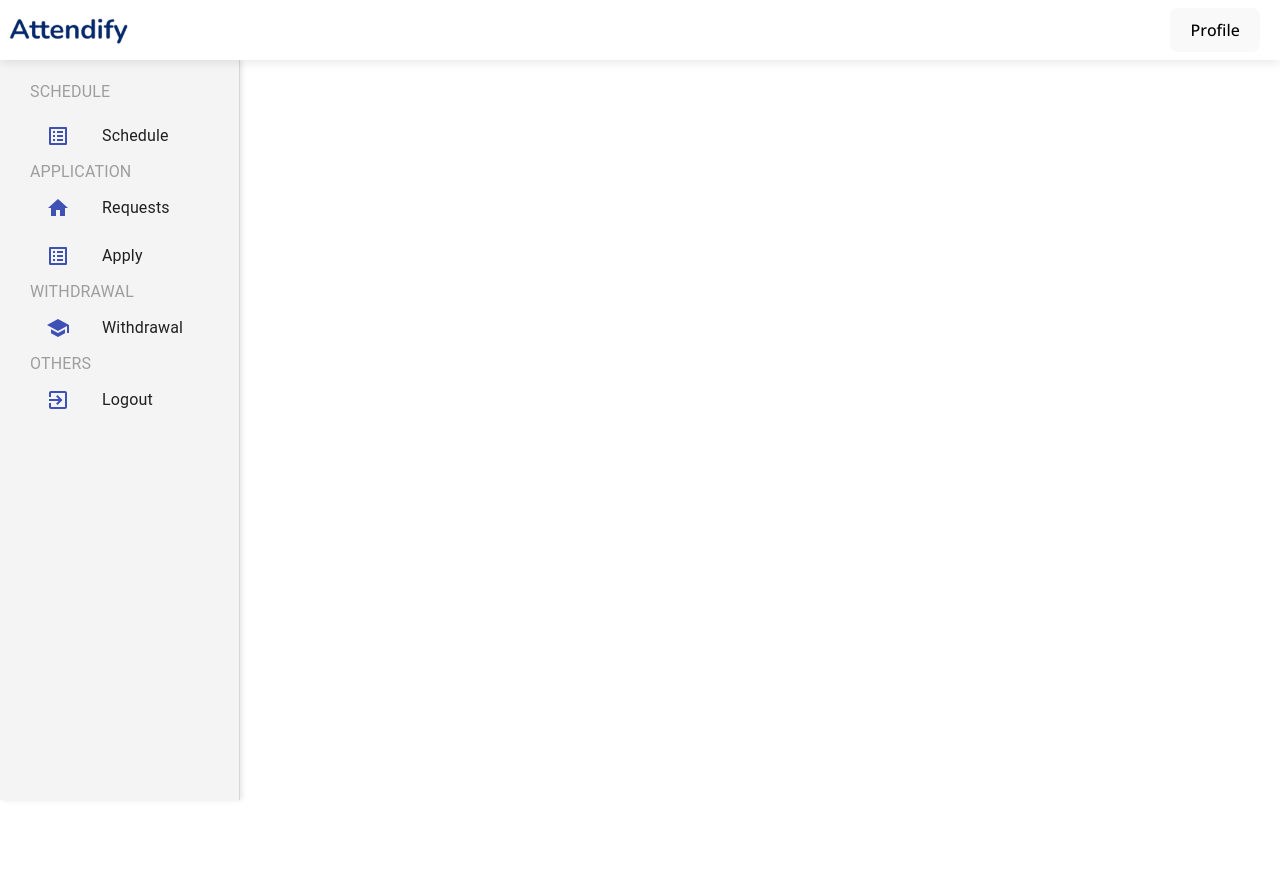
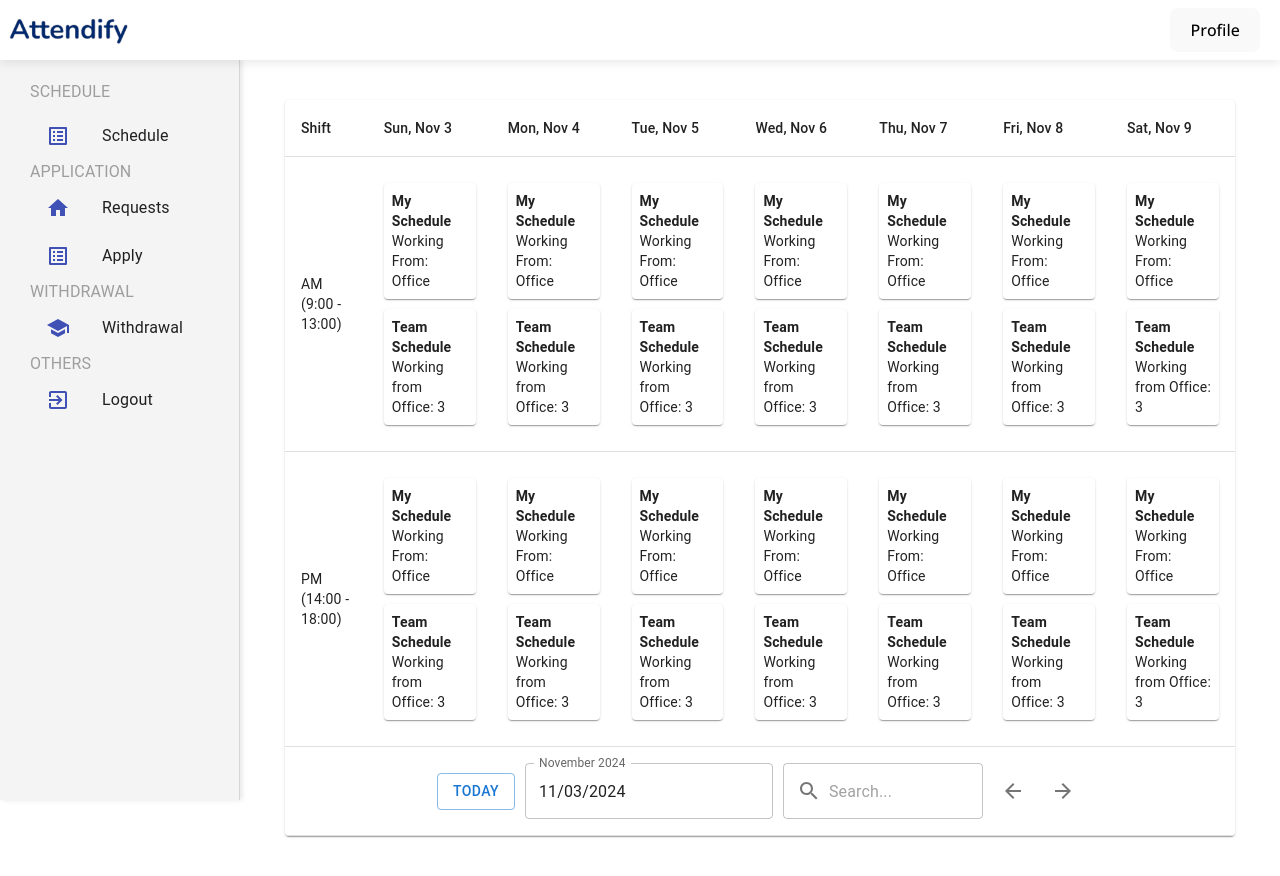
Before and after one commit to ivyn-yak/IS212-G9T5, a React (Vite) app in the folder frontend/: page /1/Manager/Schedule in a window 1280 px wide. Before the commit the page ends 800 px from the top, so only its background shows below. Built offline with nearby package versions, Linux system fonts and the light colour scheme; the HTML template or start-up script is replaced by a standard one.

Commit message:
manager view staff schedule

```diff
--- a/frontend/src/App.jsx
+++ b/frontend/src/App.jsx
@@ -1,9 +1,10 @@
 import React from 'react';
 import { BrowserRouter as Router, Route, Routes, Link } from 'react-router-dom';
 import Home from './pages/Home';
-import StaffViewSchedule from './pages/StaffViewSchedule';
 import Sidebar from './components/sidebar/sidebar';
 import Navbar from './components/navbar/navbar';
+import StaffViewSchedule from './pages/StaffViewSchedule';
+import ManageerViewTeamSchedule from './pages/ManagerViewTeamSchedule';
 import { useLocation } from 'react-router-dom';
 import './App.css';
 
@@ -17,7 +18,8 @@ function App() {
           <div className="content-area">
             <Routes>
               <Route path="/" element={<Home />} />
-              <Route path="/:staffId/staff/viewStaffSchedule" element={<StaffViewSchedule />} />
+              <Route path="/:staffId/Staff/Schedule" element={<StaffViewSchedule />} />
+              <Route path="/:staffId/Manager/Schedule" element={<ManageerViewTeamSchedule />} />
             </Routes>
           </div>
         </div>
--- /dev/null
+++ b/frontend/src/pages/ManagerViewTeamSchedule.jsx
@@ -0,0 +1,16 @@
+import React, { useEffect } from 'react';
+import WeeklySchedule from '../components/WeeklyCalendar/WeeklyCalendar';
+
+function ManageerViewTeamSchedule() {
+  useEffect(() => {
+    console.log('ManageerViewTeamSchedule rendered');
+  }, []);
+
+  return (
+    <div>
+      <WeeklySchedule />
+    </div>
+  );
+}
+
+export default ManageerViewTeamSchedule;
```
